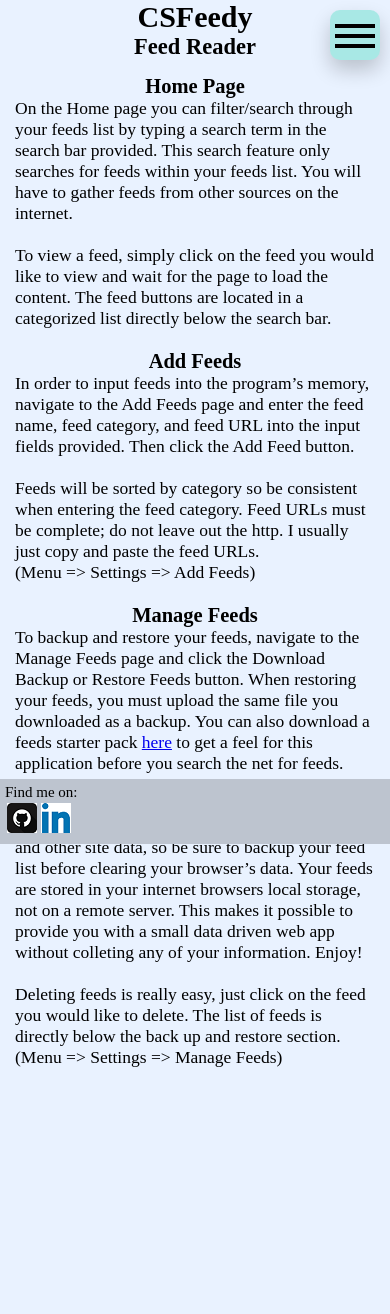
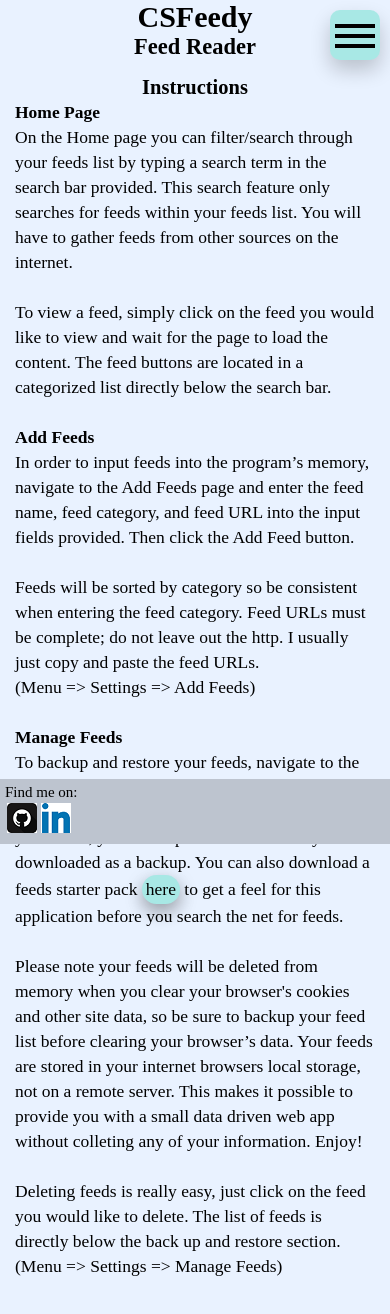
Before and after one commit to ARogala/cs-feedy, a React (Create React App) app: page /Instructions in a window 390 px wide. Shown: the top 1314 px of the page. Before the commit the page ends 1158 px from the top, so only its background shows below. Built offline with nearby package versions, Linux system fonts and the light colour scheme.

Commit message:
add fix so users can download starter feeds on firefox mobile. anchor tag download attribute wasnt working.

```diff
--- a/src/components/Instructions.css
+++ b/src/components/Instructions.css
@@ -11,8 +11,28 @@
 	margin: 0px auto 0px auto;
 	font-size: 1.75rem;
 	padding: 15px;
+	line-height: 2.5rem;
 }
 
 .instructionsContainer h3 {
 	text-align: center;
 }
+
+#starterPackDL {
+	background-color: #A8E8E5;
+	border-radius: 20px;
+	padding: 4px;
+	box-shadow: 0 8px 16px 0 rgba(0,0,0,0.2), 0 6px 20px 0 rgba(0,0,0,0.19);
+}
+#starterPackDL:hover,
+#starterPackDL:focus {
+	background-color: #BDC4CF;
+}
+
+#starterPackDL:active {
+	transform: translateY(3px);
+}
+
+#starterPackDL:focus {
+	outline: 2px solid blue;
+}
--- a/src/components/Instructions.js
+++ b/src/components/Instructions.js
@@ -2,12 +2,58 @@ import React from 'react';
 
 import './Instructions.css';
 
-import download from '../CSFeedyBackUp.txt';
+function Instructions() {
+	/*
+		Firefox mobile wouldnt play nice with the anchor tag download attribute
+		so here is a quick way to download some starter feeds as a text file
+		without having to fetch from the server. Fetching from the server
+		seemed a little too complicated to set up for the simple goal I had
+		in mind.
+		see ManageFeeds.js for an explination on this function
+	*/
+	function starterPackDL() {
+		const starterFeeds = [{"name":"Contemporary Math","category":"Math","url":"http://www.ams.org/rss/conm.rss","id":0},
+		{"name":"The Math Blog","category":"Math","url":"http://math-blog.com/feed/","id":1},
+		{"name":"News","category":"Reddit","url":"https://www.reddit.com/r/worldnews/.rss","id":2},
+		{"name":"BuzzFeed","category":"News","url":"https://www.buzzfeed.com/world.xml","id":4},
+		{"name":"Yahoo","category":"News","url":"https://www.yahoo.com/news/world/rss","id":5},
+		{"name":"RT News","category":"News","url":"https://www.rt.com/rss/news","id":6},
+		{"name":"Independent","category":"News","url":"http://www.independent.co.uk/news/world/rss","id":7},
+		{"name":"BBC","category":"News","url":"http://feeds.bbci.co.uk/news/world/rss.xml","id":8},
+		{"name":"New York Times","category":"News","url":"https://www.nytimes.com/svc/collections/v1/publish/https://www.nytimes.com/section/world/rss.xml","id":9},
+		{"name":"Shutterbug","category":"Photography","url":"https://www.shutterbug.com/taxonomy/term/730/all/feed","id":10},
+		{"name":"Visual Wilderness ","category":"Photography","url":"https://visualwilderness.com/feed","id":11},
+		{"name":"History Today","category":"History","url":"https://www.historytoday.com/feed/rss.xml","id":14},
+		{"name":"Loaded Landscapes","category":"Photography","url":"http://loadedlandscapes.com/feed","id":12},
+		{"name":"YouTube Space","category":"Space","url":"https://www.youtube.com/feeds/videos.xml?user=ouramazingspace","id":15},
+		{"name":"Space","category":"Reddit","url":"https://www.reddit.com/r/space/.rss","id":3},
+		{"name":"Earth Sky","category":"Photography","url":"http://earthsky.org/space/feed","id":13},
+		{"name":"NASA Image of the Day","category":"Science","url":"http://www.nasa.gov/rss/dyn/image_of_the_day.rss","id":16}];
 
-function Instructions() {
+		const backUpFileText = JSON.stringify(starterFeeds);
+		const backUpFileTextAsBlob = new Blob([backUpFileText], {type:"text/plain"});
+		const backUpFileAsURL = window.URL.createObjectURL(backUpFileTextAsBlob);
+		const fileName = 'CSFeedyBackUp.txt';
+
+		const downloadElement = document.createElement('a');
+		downloadElement.setAttribute('href', backUpFileAsURL);
+		downloadElement.setAttribute('download', fileName);
+
+		downloadElement.style.display = 'none';
+		document.body.appendChild(downloadElement);
+
+		downloadElement.click();
+
+		document.body.removeChild(downloadElement);
+		//free up memory by revoking the url after we finish
+		window.URL.revokeObjectURL(backUpFileTextAsBlob);
+
+	}
+
 	return (
 		<div className="instructionsContainer">
-			<h3>Home Page</h3>
+			<h3>Instructions</h3>
+			<h4>Home Page</h4>
 			<p>On the Home page you can filter/search through your
 			feeds list by typing a search term in the search bar provided.
 			This search feature only searches for feeds within your feeds list.
@@ -18,7 +64,7 @@ function Instructions() {
 			The feed buttons are located in a categorized list directly
 			below the search bar.</p><br/>
 
-			<h3>Add Feeds</h3>
+			<h4>Add Feeds</h4>
 			<p>In order to input feeds into the program’s memory,
 			navigate to the Add Feeds page and enter the feed name,
 			feed category, and feed URL into the input fields provided.
@@ -29,11 +75,11 @@ function Instructions() {
 			I usually just copy and paste the feed URLs.</p>
 			<p>(Menu => Settings => Add Feeds)</p><br/>
 
-			<h3>Manage Feeds</h3>
+			<h4>Manage Feeds</h4>
 			<p>To backup and restore your feeds, navigate to the Manage Feeds page
 			and click the Download Backup or Restore Feeds button.
 			When restoring your feeds, you must upload the same file you downloaded
-			as a backup. You can also download a feeds starter pack <a href={download} download="CSFeedyBackUp.txt">here</a> to get a feel for this application
+			as a backup. You can also download a feeds starter pack <button id="starterPackDL" onClick={() => starterPackDL()}>here</button> to get a feel for this application
 			before you search the net for feeds.</p><br/>
 
 			<p>Please note your feeds will be deleted from memory when you
```
Also changed, not shown: src/CSFeedyBackUp.txt (deleted).
